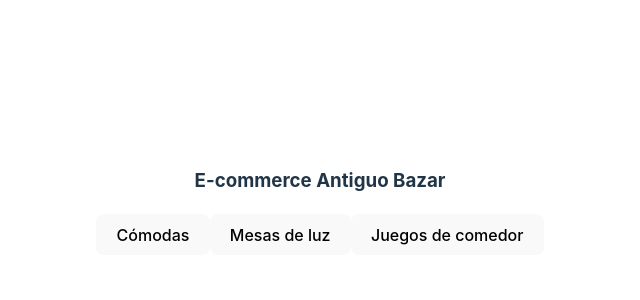
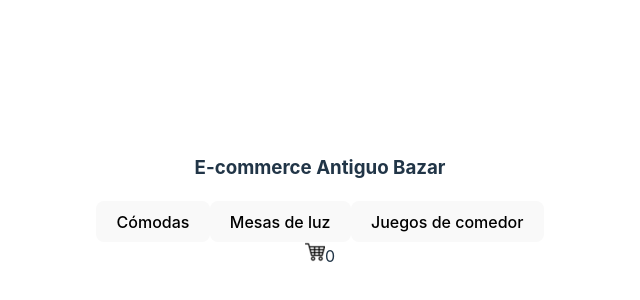
Before and after one commit to paulinatrillo/EntregaFinalTrilloReactJS, a React (Vite) app in the folder ecommerce/: page / in a window 1280 px wide. Shown: the part 198-498 px from the top of the page, without its empty margins (320-960 px from the left). Built offline with nearby package versions, Linux system fonts and the light colour scheme.

Commit message:
lista pre entrega 1

```diff
--- /dev/null
+++ b/ecommerce/src/components/CartWidget/CartWidget.jsx
@@ -0,0 +1,12 @@
+import cart from './assets/carrito.png'
+
+const CartWidget = () => {
+    return (
+        <div>
+        <img src={cart} alt ="cart-widget"/>
+        0
+        </div>
+    )
+}
+
+export default CartWidget
--- a/ecommerce/src/components/NavBar/NavBar.jsx
+++ b/ecommerce/src/components/NavBar/NavBar.jsx
@@ -1,3 +1,4 @@
+import CartWidget from "../CartWidget/CartWidget"
 const NavBar = () => {
     return (
        <nav>
@@ -7,6 +8,7 @@
         <button> Mesas de luz </button>
         <button> Juegos de comedor </button>
         </div>
+        <CartWidget/>
        </nav>
     )
 }
```
Also changed, not shown: ecommerce/src/components/CartWidget/assets/Carrito.png (added).
